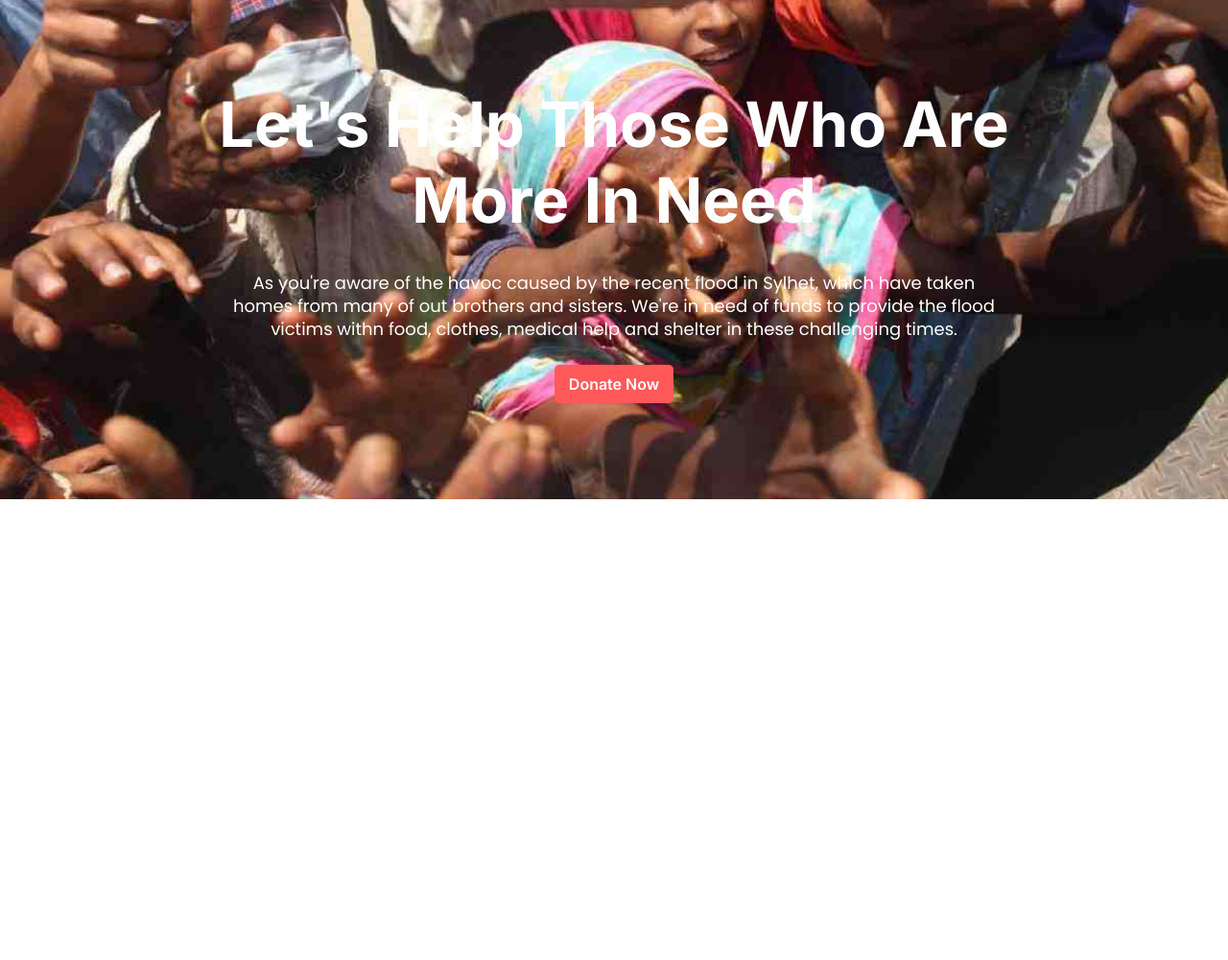
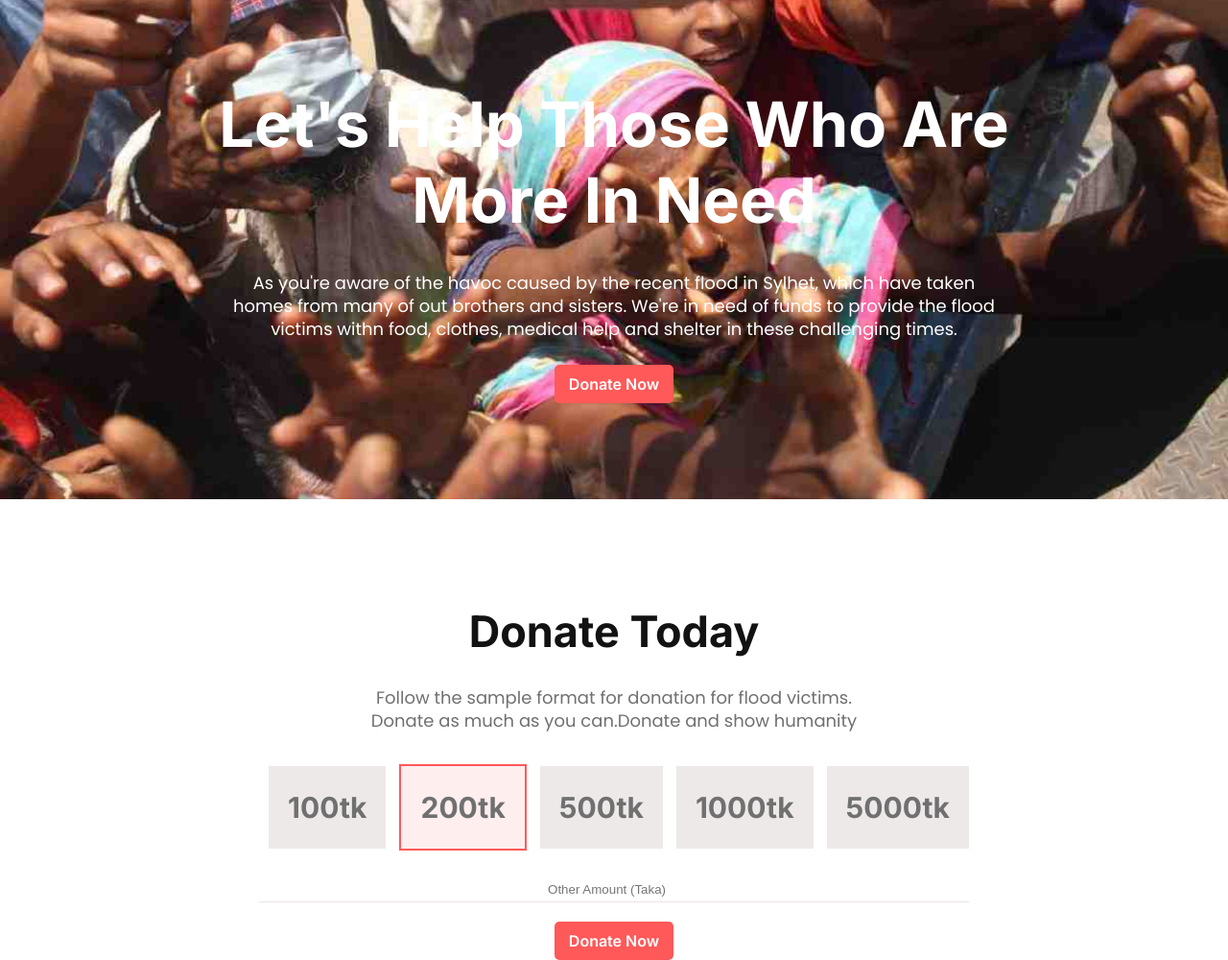
Before and after one commit to JahidulSany/donate-today, a plain HTML site: page index.html in a window 1280 px wide. Shown: the whole page at 96% size. Before the commit the page ends 800 px from the top, so only its background shows below. Drawn offline with Linux system fonts and the light colour scheme.

Commit message:
donate added

```diff
--- a/index.html
+++ b/index.html
@@ -19,6 +19,20 @@
             <a class="link-button" href="#">Donate Now</a>
         </div>
     </section>
-
+    <section class="donate-today">
+        <div class="donate-today-content">
+            <h2>Donate Today</h2>
+            <p>Follow the sample format for donation for flood victims. <br> Donate as much as you can.Donate and show humanity</p>
+            <ul>
+                <li><a href="#">100tk</a></li>
+                <li><a class="border-item" href="#">200tk</a></li>
+                <li><a href="#">500tk</a></li>
+                <li><a href="#">1000tk</a></li>
+                <li><a href="#">5000tk</a></li>
+            </ul>
+            <input type="number" class="input-amount" placeholder="Other Amount (Taka)"><br>
+            <a class="link-button" href="#">Donate Now</a>
+        </div>
+    </section>
 </body>
 </html>
--- a/style.css
+++ b/style.css
@@ -58,3 +58,45 @@ a{
     padding: 10px 15px;
     border-radius: 5px;
 }
+.donate-today {
+    padding-top: 110px;
+    margin: 0 auto;
+    text-align: center;
+}
+.donate-today h2{
+    font-weight: 700;
+    font-size: 45px;
+    color: #121212;
+    text-align: center;
+}
+.donate-today p{
+    margin: 30px 0 60px;
+}
+.donate-today ul {
+    list-style: none;
+    text-align: center;
+    margin: 30px 0;
+}
+.donate-today li {
+    display: inline-block;
+}
+.donate-today li a {
+    background: #eee9e9;
+    padding: 25px 20px;
+    margin-left: 10px;
+    font-weight: 700;
+    font-size: 30px;
+    color: #707070;
+}
+.donate-today li  a.border-item {
+    border: 2px solid #FF5959;
+    background-color: #FFEEEE;
+}
+input.input-amount {
+    margin: 30px 0;
+    border: none;
+    border-bottom: 1px solid #eee3e3;
+    padding-bottom: 5px;
+    text-align: center;
+    width: 740px;
+}
```
